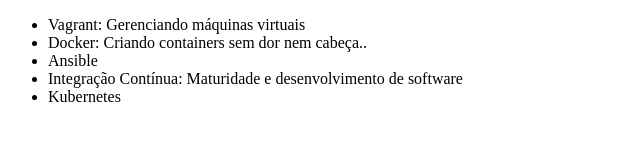
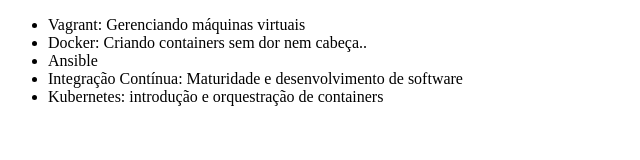
Before and after one commit to skiterandre/github, a plain HTML site: page index.html in a window 1280 px wide. Shown: the whole page, without its empty margins (0-640 px from the left). Drawn offline with Linux system fonts and the light colour scheme.

Commit message:
alterando nome do curso de kubernetes

```diff
--- a/index.html
+++ b/index.html
@@ -10,7 +10,7 @@
         <li>Docker: Criando containers sem dor nem cabeça..</li>
         <li>Ansible</li>
         <li>Integração Contínua: Maturidade e desenvolvimento de software</li>
-        <li>Kubernetes</li>
+        <li>Kubernetes: introdução e orquestração de containers</li>
     </ul>
 </body>
 </html>
```
